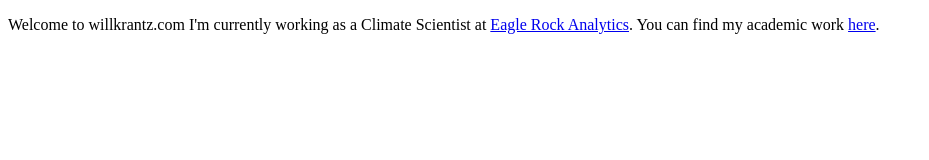
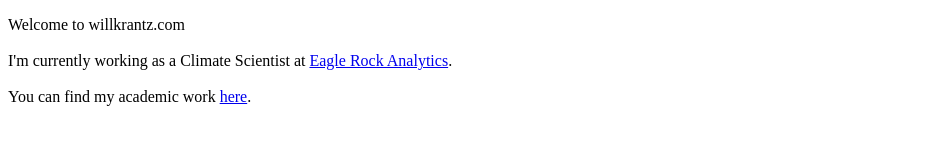
Before and after one commit to wkrantz/wkrantz.github.io, a plain HTML site: page index.html in a window 1280 px wide. Shown: the whole page, without its empty margins (0-929 px from the left). Drawn offline with Linux system fonts and the light colour scheme.

Commit message:
Formatting
Added line breaks for better text formatting.

```diff
--- a/index.html
+++ b/index.html
@@ -5,9 +5,8 @@
   </head>
   <body>
     <p>
-      Welcome to willkrantz.com
-      I'm currently working as a Climate Scientist at <a href="https://eaglerockanalytics.com/">Eagle Rock Analytics</a>.
-
+      Welcome to willkrantz.com<br><br>
+      I'm currently working as a Climate Scientist at <a href="https://eaglerockanalytics.com/">Eagle Rock Analytics</a>.<br><br>
       You can find my academic work <a href="https://scholar.google.com/citations?user=ykdqicsAAAAJ">here</a>.
     </p>
   </body>
```
